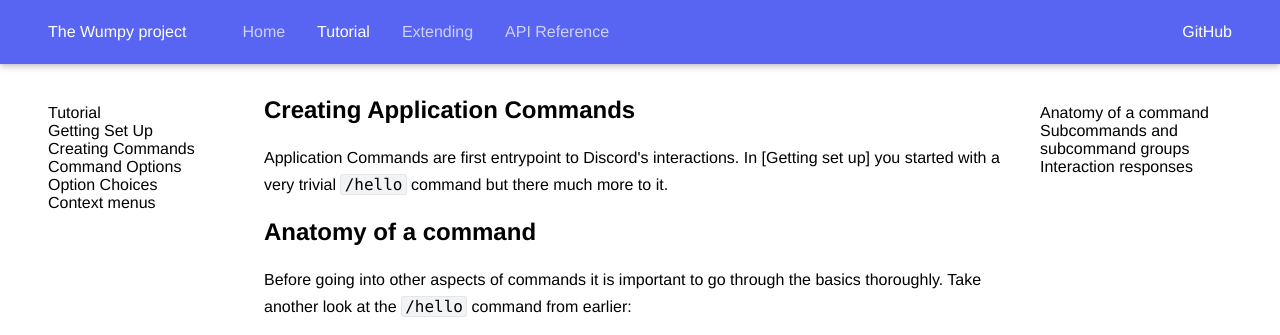
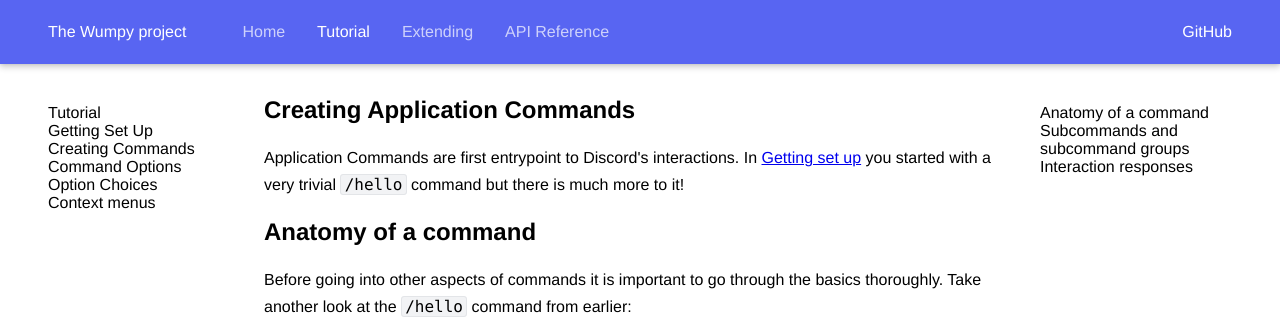
Before and after one commit to wumpyproject/docs, an MkDocs documentation site: the page built from docs/tutorial/creating-commands.md, in a window 1280 px wide. Shown: the top 335 px of the page. Built offline with MkDocs 1.6.1, drawn with Linux system fonts in a browser that asks for light colours.

Commit message:
Fix hyperlink to other documentation page

```diff
--- a/docs/tutorial/creating-commands.md
+++ b/docs/tutorial/creating-commands.md
@@ -1,8 +1,8 @@
 # Creating Application Commands
 
 Application Commands are first entrypoint to Discord's interactions. In
-[Getting set up] you started with a very trivial `/hello` command but there
-much more to it.
+[Getting set up](./getting-set-up/) you started with a very trivial `/hello`
+command but there is much more to it!
 
 ## Anatomy of a command
 
```
